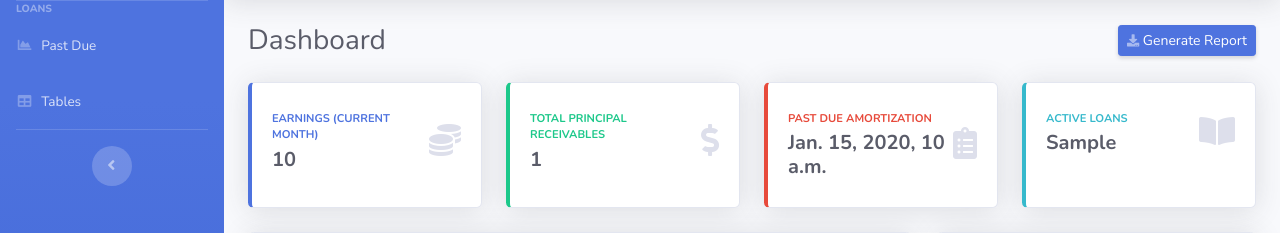
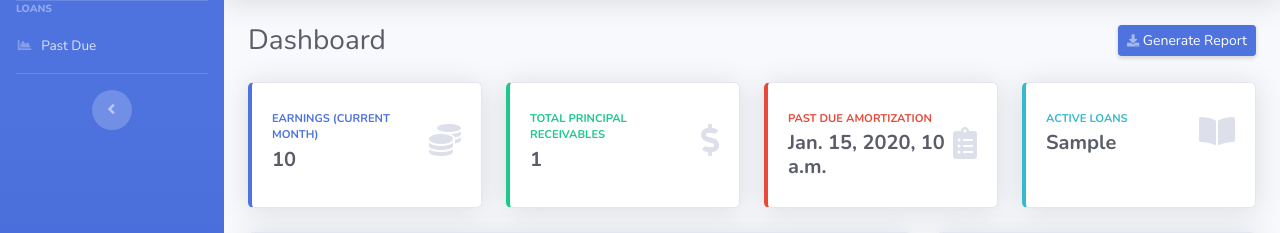
Before and after one commit to RonilRufo/sharky, a Django app: template sharky/templates/index.html in a window 1280 px wide. Shown: the part 70-303 px from the top of the page. Run offline with Django 3.2, Linux system fonts and the light colour scheme; the template is opened without the code that fills it: most values are stand-ins (such as "Sample title", 1, 10 or a date in 2020); data that the repository does not hold is empty; some libraries are stand-ins or nearby versions.

Commit message:
cleanup in dashboard sidebar

```diff
--- a/sharky/templates/base.html
+++ b/sharky/templates/base.html
@@ -64,18 +64,11 @@
                 Loans
             </div>
 
-            <!-- Nav Item - Charts -->
+            <!-- Nav Item - Past Due -->
             <li class="nav-item">
                 <a class="nav-link" href="{% url 'lending:past-due-list' %}">
                     <i class="fas fa-fw fa-chart-area"></i>
                     <span>Past Due</span></a>
-            </li>
-
-            <!-- Nav Item - Tables -->
-            <li class="nav-item">
-                <a class="nav-link" href="tables.html">
-                    <i class="fas fa-fw fa-table"></i>
-                    <span>Tables</span></a>
             </li>
 
             <!-- Divider -->
```
